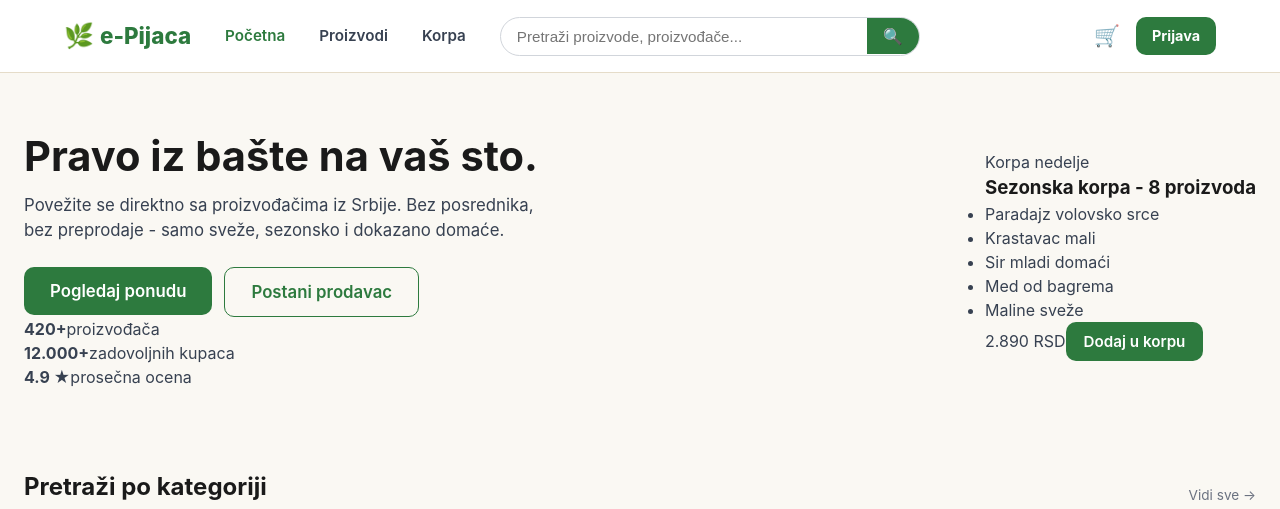
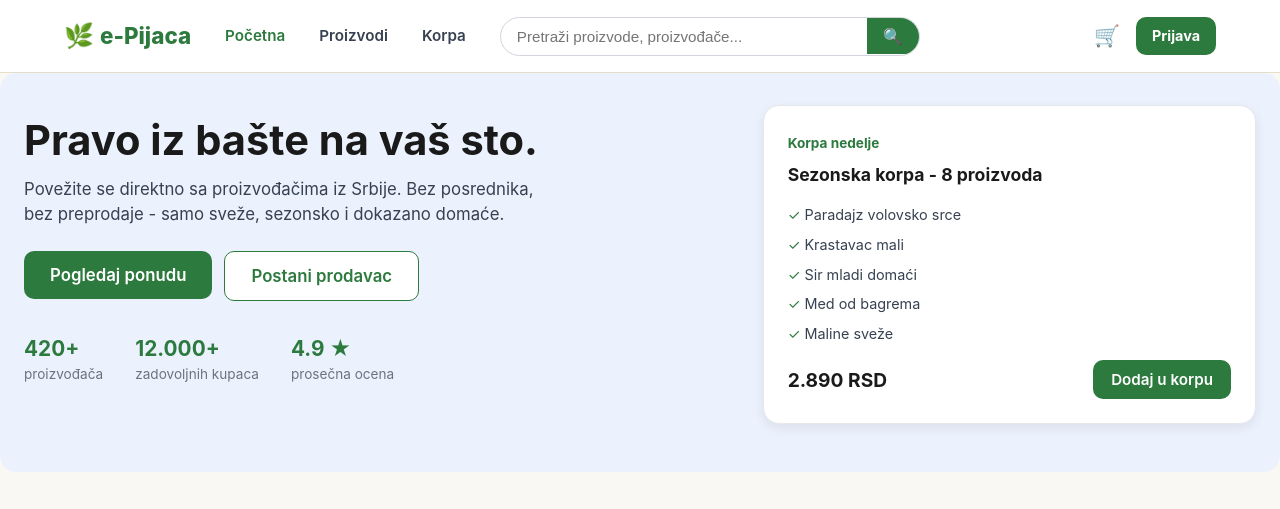
Before and after one commit to elab-development/klijentske-veb-tehnologije-i-skriptni-jezici-2025-26-2024-0418-e-pijaca, a React (Vite) app: page / in a window 1280 px wide. Shown: the top 509 px of the page. Built offline with nearby package versions, Linux system fonts and the light colour scheme; no server answers.

Commit message:
Sredjivanje Pocetne stranice

```diff
--- a/src/styles/pages.css
+++ b/src/styles/pages.css
@@ -18,13 +18,25 @@
 .empty__emoji { font-size:3rem; }
 
 /* ===== Home: hero ===== */
-.home .hero { max-width:var(--max-width); margin:0 auto; padding:48px 24px; display:flex; align-items:center; gap:48px; flex-wrap:wrap; }
-.hero__text { flex:1; min-width:280px; }
-.hero__eyebrow { color:var(--green); font-weight:700; }
+.home .hero { max-width:var(--max-width); margin:0 auto; padding:32px 24px 48px; }
+.hero { background:#ecf2fd; color:var(--text-body); border-radius:var(--radius-lg); padding:48px 0; display:grid; grid-template-columns:1.4fr 1fr; gap:48px; align-items:start; }
+.hero__cta .btn--outline { background:#fff; }
+.hero__text { min-width:280px; }
+.hero__eyebrow { color:var(--green); opacity:1; font-weight:700; }
 .hero__title { font-size:2.6rem; line-height:1.15; margin:12px 0; color:var(--text-heading); }
-.hero__sub { color:var(--text-body); font-size:1.05rem; max-width:520px; }
+.hero__sub { color:var(--text-body); opacity:1; font-size:1.05rem; max-width:520px; }
 .hero__cta { display:flex; gap:12px; margin-top:24px; flex-wrap:wrap; }
-.hero__art { font-size:7rem; }
+.hero__stats { display:flex; gap:32px; margin-top:32px; }
+.hero__stat { display:flex; flex-direction:column; }
+.hero__stat strong { font-size:1.3rem; color:var(--green); }
+.hero__stat span { font-size:.85rem; color:var(--text-muted); }
+.hero__card { background:#fff; color:var(--text-body); border-radius:var(--radius-lg); padding:24px; border:1px solid var(--border); box-shadow:var(--shadow-md, 0 4px 12px rgba(0,0,0,0.06)); }
+.hero__card-label { color:var(--green); font-weight:700; font-size:.85rem; }
+.hero__card-title { font-size:1.1rem; margin:8px 0 16px; color:var(--text-heading); }
+.hero__card-list { list-style:none; padding:0; margin:0 0 16px; display:flex; flex-direction:column; gap:8px; font-size:.9rem; color:var(--text-body); }
+.hero__card-list li::before { content:"✓ "; color:var(--green); }
+.hero__card-footer { display:flex; justify-content:space-between; align-items:center; }
+.hero__card-price { font-size:1.2rem; font-weight:700; color:var(--text-heading); }
 
 /* ===== Categories ===== */
 .catgrid { display:grid; grid-template-columns:repeat(auto-fill, minmax(140px,1fr)); gap:16px; }
@@ -574,6 +586,7 @@
 
 /* ===== Auth (Login/Register) ===== */
 .auth { display:grid; grid-template-columns:2fr 3fr; min-height:100vh; }
+
 .auth__hero { background:var(--green); color:#fff; padding:64px 56px; display:flex; flex-direction:column; justify-content:center; gap:24px; }
 .auth__hero h2, .auth__hero p, .auth__hero li, .auth__hero div { color:#fff; }
 .auth__hero-logo { font-size:1.3rem; font-weight:700; }
```
